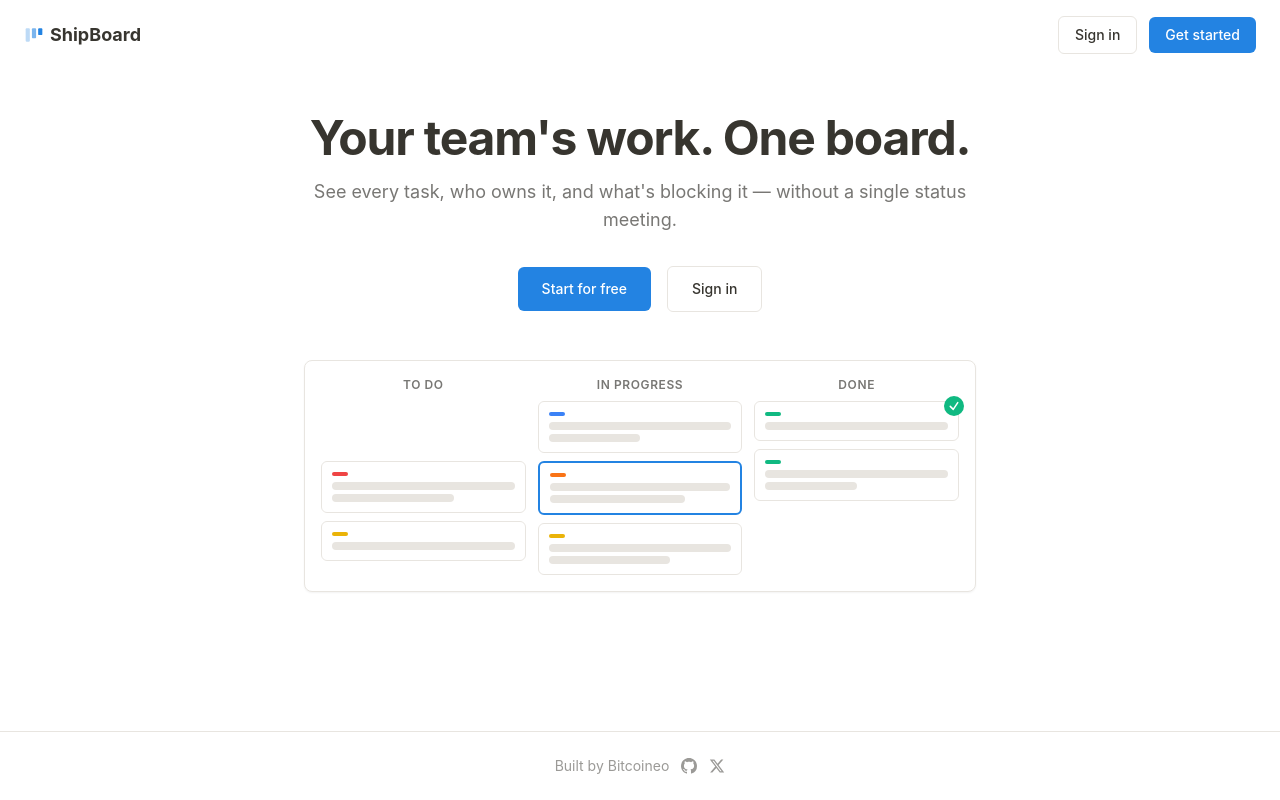
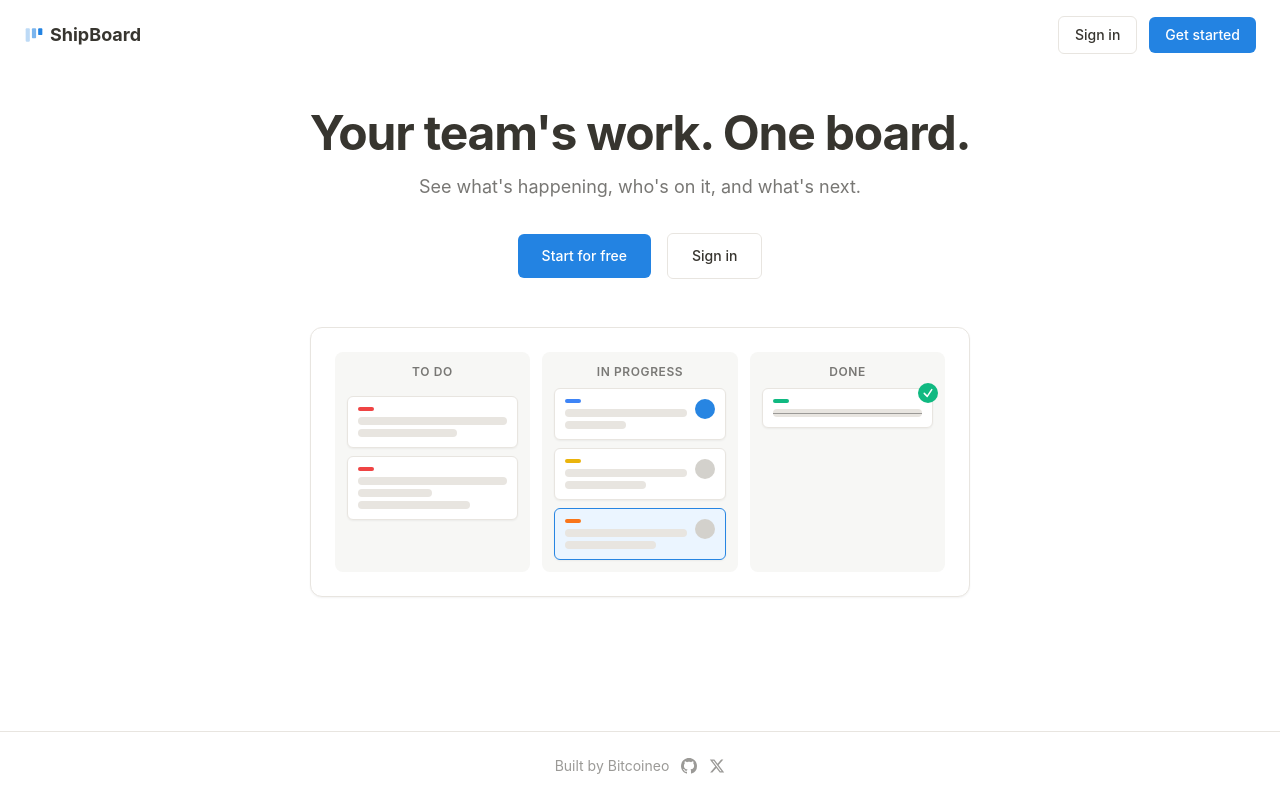
Before and after one commit to Bitcoineo/shipboard, a Next.js app: page / in a window 1280 px wide. Built offline with nearby package versions, Linux system fonts and the light colour scheme; no server answers.

Commit message:
feat: logo on auth pages, refined subtitle, richer landing animation

```diff
--- a/src/app/globals.css
+++ b/src/app/globals.css
@@ -51,85 +51,136 @@ body {
   animation: modalIn 200ms ease-out both;
 }
 
-/* Kanban hero animation */
-@keyframes kanbanColumnIn {
-  from {
-    opacity: 0;
-    transform: translateY(24px);
-  }
-  to {
-    opacity: 1;
-    transform: translateY(0);
-  }
+/* ── Kanban hero animation ─────────────────────────────────────────── */
+
+/* Phase 1: columns slide up */
+@keyframes kbColIn {
+  from { opacity: 0; transform: translateY(24px); }
+  to   { opacity: 1; transform: translateY(0); }
 }
 
-@keyframes kanbanCardDrop {
-  from {
-    opacity: 0;
-    transform: translateY(-16px);
-  }
-  60% {
-    opacity: 1;
-    transform: translateY(3px);
-  }
-  80% {
-    transform: translateY(-1px);
-  }
-  to {
-    opacity: 1;
-    transform: translateY(0);
-  }
+/* Phase 2: cards drop with overshoot bounce */
+@keyframes kbCardDrop {
+  0%   { opacity: 0; transform: translateY(-18px); }
+  55%  { opacity: 1; transform: translateY(4px); }
+  75%  { transform: translateY(-2px); }
+  100% { opacity: 1; transform: translateY(0); }
 }
 
-@keyframes kanbanCardFadeOut {
-  from { opacity: 1; }
-  to { opacity: 0; }
+/* Phase 3: card lifts before moving */
+@keyframes kbCardLift {
+  0%   { transform: scale(1); box-shadow: 0 1px 2px rgba(0,0,0,0.05); }
+  100% { transform: scale(1.03); box-shadow: 0 8px 24px rgba(0,0,0,0.12); }
 }
 
-@keyframes kanbanCardAppear {
-  from {
-    opacity: 0;
-    border-color: transparent;
-  }
-  to {
-    opacity: 1;
-    border-color: #2383E2;
-  }
+/* Phase 3: card slides from col 1 to col 2 */
+@keyframes kbCardFadeOut {
+  0%   { opacity: 1; transform: scale(1.03); }
+  100% { opacity: 0; transform: scale(1); height: 0; padding: 0; margin: 0; border-width: 0; overflow: hidden; }
 }
 
-@keyframes kanbanCheckPop {
-  from { transform: scale(0); }
-  60% { transform: scale(1.2); }
-  to { transform: scale(1); }
+@keyframes kbCardAppear {
+  0%   { opacity: 0; transform: translateY(-8px); max-height: 0; }
+  40%  { opacity: 1; max-height: 80px; }
+  70%  { transform: translateY(2px); }
+  100% { opacity: 1; transform: translateY(0); max-height: 80px; }
 }
 
-.kanban-col-1 { animation: kanbanColumnIn 400ms ease-out both; animation-delay: 0ms; }
-.kanban-col-2 { animation: kanbanColumnIn 400ms ease-out both; animation-delay: 200ms; }
-.kanban-col-3 { animation: kanbanColumnIn 400ms ease-out both; animation-delay: 400ms; }
-
-.kanban-card-1 { animation: kanbanCardDrop 350ms ease-out both; animation-delay: 700ms; }
-.kanban-card-2 { animation: kanbanCardDrop 350ms ease-out both; animation-delay: 800ms; }
-.kanban-card-3 { animation: kanbanCardDrop 350ms ease-out both; animation-delay: 900ms; }
-.kanban-card-4 { animation: kanbanCardDrop 350ms ease-out both; animation-delay: 1000ms; }
-.kanban-card-5 { animation: kanbanCardDrop 350ms ease-out both; animation-delay: 1100ms; }
-.kanban-card-6 { animation: kanbanCardDrop 350ms ease-out both; animation-delay: 1200ms; }
-.kanban-card-7 { animation: kanbanCardDrop 350ms ease-out both; animation-delay: 1300ms; }
-
-.kanban-card-source-fade {
-  animation: kanbanCardFadeOut 300ms ease-out both;
-  animation-delay: 1800ms;
+/* Phase 3: priority color change yellow→red */
+@keyframes kbPriorityShift {
+  0%   { background-color: #EAB308; }
+  100% { background-color: #EF4444; }
 }
 
-.kanban-card-appear {
-  opacity: 0;
-  animation: kanbanCardAppear 400ms ease-out both;
-  animation-delay: 1800ms;
+/* Phase 3: avatar pop-in */
+@keyframes kbAvatarPop {
+  0%   { transform: scale(0); }
+  70%  { transform: scale(1.15); }
+  100% { transform: scale(1); }
 }
 
-.kanban-check {
+/* Phase 3: strikethrough line draw on Done card */
+@keyframes kbStrikethrough {
+  0%   { width: 0; }
+  100% { width: 100%; }
+}
+
+/* Phase 3: green check pop */
+@keyframes kbCheckPop {
+  0%   { transform: scale(0); }
+  60%  { transform: scale(1.2); }
+  100% { transform: scale(1); }
+}
+
+/* Phase 4: subtle idle pulse on In Progress column */
+@keyframes kbIdlePulse {
+  0%, 100% { opacity: 1; }
+  50%      { opacity: 0.92; }
+}
+
+/* ── Phase 1: columns (0-1.2s, 300ms stagger) ── */
+.kb-col-1 { animation: kbColIn 500ms ease-out both; animation-delay: 0ms; }
+.kb-col-2 { animation: kbColIn 500ms ease-out both; animation-delay: 300ms; }
+.kb-col-3 { animation: kbColIn 500ms ease-out both; animation-delay: 600ms; }
+
+/* ── Phase 2: cards drop (1.2-2.6s, 150ms stagger) ── */
+/* To Do: 3 cards */
+.kb-card-1 { animation: kbCardDrop 400ms ease-out both; animation-delay: 1200ms; }
+.kb-card-2 { animation: kbCardDrop 400ms ease-out both; animation-delay: 1350ms; }
+.kb-card-3 { animation: kbCardDrop 400ms ease-out both; animation-delay: 1500ms; }
+/* In Progress: 2 cards */
+.kb-card-4 { animation: kbCardDrop 400ms ease-out both; animation-delay: 1650ms; }
+.kb-card-5 { animation: kbCardDrop 400ms ease-out both; animation-delay: 1800ms; }
+/* Done: 1 card + check */
+.kb-card-6 { animation: kbCardDrop 400ms ease-out both; animation-delay: 1950ms; }
+.kb-check  { transform: scale(0); animation: kbCheckPop 300ms ease-out both; animation-delay: 2400ms; }
+
+/* ── Phase 3: activity (3-5s) ── */
+/* Card lifts in To Do col (3s), then fades out (3.4s) */
+.kb-card-move-source {
+  animation:
+    kbCardDrop 400ms ease-out both 1200ms,
+    kbCardLift 300ms ease-out both 3000ms,
+    kbCardFadeOut 350ms ease-in both 3400ms;
+}
+
+/* Ghost card appears in In Progress (3.5s) */
+.kb-card-move-target {
+  opacity: 0;
+  max-height: 0;
+  animation: kbCardAppear 500ms ease-out both;
+  animation-delay: 3500ms;
+}
+
+/* Priority dot changes yellow→red (3.8s) */
+.kb-priority-shift {
+  animation: kbPriorityShift 400ms ease-in-out both;
+  animation-delay: 3800ms;
+}
+
+/* Avatar pops in on In Progress card (4.2s) */
+.kb-avatar-pop {
   transform: scale(0);
-  animation: kanbanCheckPop 300ms ease-out both;
-  animation-delay: 2600ms;
+  animation: kbAvatarPop 250ms ease-out both;
+  animation-delay: 4200ms;
+}
+
+/* Strikethrough on Done card text (4.5s) */
+.kb-strikethrough {
+  position: absolute;
+  left: 0;
+  top: 50%;
+  height: 1.5px;
+  background: #9B9A97;
+  width: 0;
+  animation: kbStrikethrough 400ms ease-out both;
+  animation-delay: 4500ms;
+}
+
+/* ── Phase 4: idle pulse (5s+) ── */
+.kb-idle-pulse {
+  animation: kbIdlePulse 3s ease-in-out infinite;
+  animation-delay: 5000ms;
 }
 
 /* Floating bar slide-up */
--- a/src/app/page.tsx
+++ b/src/app/page.tsx
@@ -42,7 +42,7 @@ export default async function Home() {
             Your team&apos;s work. One board.
           </h1>
           <p className="mt-4 text-lg text-[#787774]">
-            See every task, who owns it, and what&apos;s blocking it — without a single status meeting.
+            See what&apos;s happening, who&apos;s on it, and what&apos;s next.
           </p>
           <div className="mt-8 flex items-center justify-center gap-4">
             <Link
@@ -60,68 +60,95 @@ export default async function Home() {
           </div>
 
           {/* Kanban animation mockup */}
-          <div className="mx-auto mt-12 max-w-2xl rounded-lg border border-[#E8E5E0] bg-white p-4 shadow-sm">
-            <div className="flex gap-3">
-              {/* To Do column */}
-              <div className="kanban-col-1 flex-1 opacity-0">
-                <p className="mb-2 text-xs font-semibold uppercase tracking-wider text-[#787774]">To Do</p>
-                <div className="flex flex-col gap-2">
-                  <div className="kanban-card-1 kanban-card-source-fade rounded-md border border-[#E8E5E0] p-2.5 opacity-0">
-                    <div className="mb-1.5 h-1 w-4 rounded-full bg-[#F97316]" />
-                    <div className="h-2 w-full rounded bg-[#E8E5E0]" />
-                    <div className="mt-1 h-2 w-3/4 rounded bg-[#E8E5E0]" />
+          <div className="mx-auto mt-12 max-w-2xl rounded-xl border border-[#E8E5E0] bg-white p-4 shadow-sm sm:p-6">
+            <div className="flex gap-2 sm:gap-3">
+              {/* ── To Do column ── */}
+              <div className="kb-col-1 flex-1 rounded-lg bg-[#F7F7F5] p-2 opacity-0 sm:p-3">
+                <p className="mb-2 text-[10px] font-semibold uppercase tracking-wider text-[#787774] sm:text-xs">To Do</p>
+                <div className="flex flex-col gap-1.5 sm:gap-2">
+                  {/* Card 1 — will lift + move to In Progress at 3s */}
+                  <div className="kb-card-move-source rounded-md border border-[#E8E5E0] bg-white p-2 shadow-sm opacity-0 sm:p-2.5">
+                    <div className="flex items-start justify-between">
+                      <div className="flex-1">
+                        <div className="mb-1.5 h-1 w-4 rounded-full bg-[#F97316]" />
+                        <div className="h-1.5 w-full rounded bg-[#E8E5E0] sm:h-2" />
+                        <div className="mt-1 h-1.5 w-3/4 rounded bg-[#E8E5E0] sm:h-2" />
+                      </div>
+                      <div className="ml-2 h-4 w-4 flex-shrink-0 rounded-full bg-[#D3D1CB] sm:h-5 sm:w-5" />
+                    </div>
                   </div>
-                  <div className="kanban-card-2 rounded-md border border-[#E8E5E0] p-2.5 opacity-0">
+                  {/* Card 2 — priority shifts yellow→red at 3.8s */}
+                  <div className="kb-card-2 rounded-md border border-[#E8E5E0] bg-white p-2 shadow-sm opacity-0 sm:p-2.5">
+                    <div className="mb-1.5 h-1 w-4 rounded-full bg-[#EAB308] kb-priority-shift" />
+                    <div className="h-1.5 w-full rounded bg-[#E8E5E0] sm:h-2" />
+                    <div className="mt-1 h-1.5 w-2/3 rounded bg-[#E8E5E0] sm:h-2" />
+                  </div>
+                  {/* Card 3 */}
+                  <div className="kb-card-3 rounded-md border border-[#E8E5E0] bg-white p-2 shadow-sm opacity-0 sm:p-2.5">
                     <div className="mb-1.5 h-1 w-4 rounded-full bg-[#EF4444]" />
-                    <div className="h-2 w-full rounded bg-[#E8E5E0]" />
-                    <div className="mt-1 h-2 w-2/3 rounded bg-[#E8E5E0]" />
-                  </div>
-                  <div className="kanban-card-3 rounded-md border border-[#E8E5E0] p-2.5 opacity-0">
-                    <div className="mb-1.5 h-1 w-4 rounded-full bg-[#EAB308]" />
-                    <div className="h-2 w-full rounded bg-[#E8E5E0]" />
+                    <div className="h-1.5 w-full rounded bg-[#E8E5E0] sm:h-2" />
+                    <div className="mt-1 h-1.5 w-1/2 rounded bg-[#E8E5E0] sm:h-2" />
+                    <div className="mt-1 h-1.5 w-3/4 rounded bg-[#E8E5E0] sm:h-2" />
                   </div>
                 </div>
               </div>
 
-              {/* In Progress column */}
-              <div className="kanban-col-2 flex-1 opacity-0">
-                <p className="mb-2 text-xs font-semibold uppercase tracking-wider text-[#787774]">In Progress</p>
-                <div className="flex flex-col gap-2">
-                  <div className="kanban-card-4 rounded-md border border-[#E8E5E0] p-2.5 opacity-0">
-                    <div className="mb-1.5 h-1 w-4 rounded-full bg-[#3B82F6]" />
-                    <div className="h-2 w-full rounded bg-[#E8E5E0]" />
-                    <div className="mt-1 h-2 w-1/2 rounded bg-[#E8E5E0]" />
+              {/* ── In Progress column ── */}
+              <div className="kb-col-2 kb-idle-pulse flex-1 rounded-lg bg-[#F7F7F5] p-2 opacity-0 sm:p-3">
+                <p className="mb-2 text-[10px] font-semibold uppercase tracking-wider text-[#787774] sm:text-xs">In Progress</p>
+                <div className="flex flex-col gap-1.5 sm:gap-2">
+                  {/* Card 4 — avatar pops in at 4.2s */}
+                  <div className="kb-card-4 rounded-md border border-[#E8E5E0] bg-white p-2 shadow-sm opacity-0 sm:p-2.5">
+                    <div className="flex items-start justify-between">
+                      <div className="flex-1">
+                        <div className="mb-1.5 h-1 w-4 rounded-full bg-[#3B82F6]" />
+                        <div className="h-1.5 w-full rounded bg-[#E8E5E0] sm:h-2" />
+                        <div className="mt-1 h-1.5 w-1/2 rounded bg-[#E8E5E0] sm:h-2" />
+                      </div>
+                      <div className="kb-avatar-pop ml-2 h-4 w-4 flex-shrink-0 rounded-full bg-[#2383E2] sm:h-5 sm:w-5" />
+                    </div>
                   </div>
-                  <div className="kanban-card-appear rounded-md border-2 border-transparent p-2.5">
-                    <div className="mb-1.5 h-1 w-4 rounded-full bg-[#F97316]" />
-                    <div className="h-2 w-full rounded bg-[#E8E5E0]" />
-                    <div className="mt-1 h-2 w-3/4 rounded bg-[#E8E5E0]" />
+                  {/* Card 5 */}
+                  <div className="kb-card-5 rounded-md border border-[#E8E5E0] bg-white p-2 shadow-sm opacity-0 sm:p-2.5">
+                    <div className="flex items-start justify-between">
+                      <div className="flex-1">
+                        <div className="mb-1.5 h-1 w-4 rounded-full bg-[#EAB308]" />
+                        <div className="h-1.5 w-full rounded bg-[#E8E5E0] sm:h-2" />
+                        <div className="mt-1 h-1.5 w-2/3 rounded bg-[#E8E5E0] sm:h-2" />
+                      </div>
+                      <div className="ml-2 h-4 w-4 flex-shrink-0 rounded-full bg-[#D3D1CB] sm:h-5 sm:w-5" />
+                    </div>
                   </div>
-                  <div className="kanban-card-5 rounded-md border border-[#E8E5E0] p-2.5 opacity-0">
-                    <div className="mb-1.5 h-1 w-4 rounded-full bg-[#EAB308]" />
-                    <div className="h-2 w-full rounded bg-[#E8E5E0]" />
-                    <div className="mt-1 h-2 w-2/3 rounded bg-[#E8E5E0]" />
+                  {/* Ghost card — moves in from To Do at 3.5s */}
+                  <div className="kb-card-move-target rounded-md border border-[#2383E2] bg-[#EBF5FF] p-2 shadow-sm sm:p-2.5">
+                    <div className="flex items-start justify-between">
+                      <div className="flex-1">
+                        <div className="mb-1.5 h-1 w-4 rounded-full bg-[#F97316]" />
+                        <div className="h-1.5 w-full rounded bg-[#E8E5E0] sm:h-2" />
+                        <div className="mt-1 h-1.5 w-3/4 rounded bg-[#E8E5E0] sm:h-2" />
+                      </div>
+                      <div className="ml-2 h-4 w-4 flex-shrink-0 rounded-full bg-[#D3D1CB] sm:h-5 sm:w-5" />
+                    </div>
                   </div>
                 </div>
               </div>
 
-              {/* Done column */}
-              <div className="kanban-col-3 flex-1 opacity-0">
-                <p className="mb-2 text-xs font-semibold uppercase tracking-wider text-[#787774]">Done</p>
-                <div className="flex flex-col gap-2">
-                  <div className="kanban-card-6 relative rounded-md border border-[#E8E5E0] p-2.5 opacity-0">
+              {/* ── Done column ── */}
+              <div className="kb-col-3 flex-1 rounded-lg bg-[#F7F7F5] p-2 opacity-0 sm:p-3">
+                <p className="mb-2 text-[10px] font-semibold uppercase tracking-wider text-[#787774] sm:text-xs">Done</p>
+                <div className="flex flex-col gap-1.5 sm:gap-2">
+                  {/* Card 6 — check + strikethrough */}
+                  <div className="kb-card-6 relative rounded-md border border-[#E8E5E0] bg-white p-2 shadow-sm opacity-0 sm:p-2.5">
                     <div className="mb-1.5 h-1 w-4 rounded-full bg-[#10B981]" />
-                    <div className="h-2 w-full rounded bg-[#E8E5E0]" />
-                    <div className="kanban-check absolute -right-1.5 -top-1.5 flex h-5 w-5 items-center justify-center rounded-full bg-[#10B981]">
-                      <svg className="h-3 w-3 text-white" fill="none" viewBox="0 0 24 24" strokeWidth={3} stroke="currentColor">
+                    <div className="relative">
+                      <div className="h-1.5 w-full rounded bg-[#E8E5E0] sm:h-2" />
+                      <div className="kb-strikethrough" />
+                    </div>
+                    <div className="kb-check absolute -right-1.5 -top-1.5 flex h-4 w-4 items-center justify-center rounded-full bg-[#10B981] sm:h-5 sm:w-5">
+                      <svg className="h-2.5 w-2.5 text-white sm:h-3 sm:w-3" fill="none" viewBox="0 0 24 24" strokeWidth={3} stroke="currentColor">
                         <path strokeLinecap="round" strokeLinejoin="round" d="M4.5 12.75l6 6 9-13.5" />
                       </svg>
                     </div>
-                  </div>
-                  <div className="kanban-card-7 rounded-md border border-[#E8E5E0] p-2.5 opacity-0">
-                    <div className="mb-1.5 h-1 w-4 rounded-full bg-[#10B981]" />
-                    <div className="h-2 w-full rounded bg-[#E8E5E0]" />
-                    <div className="mt-1 h-2 w-1/2 rounded bg-[#E8E5E0]" />
                   </div>
                 </div>
               </div>
```
Also changed, not shown: src/app/login/page.tsx (+8 -1 lines), src/app/register/page.tsx (+8 -1 lines).
